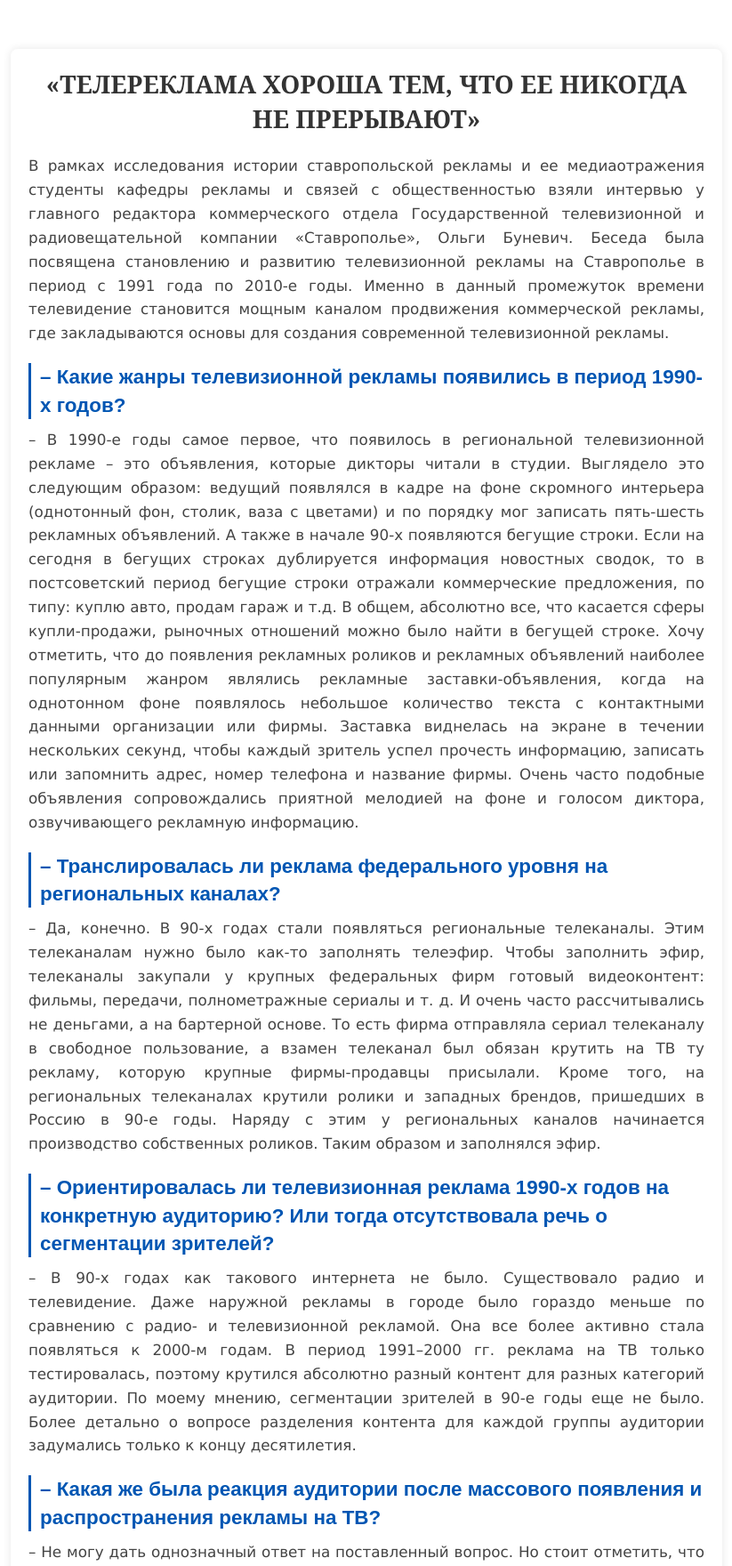
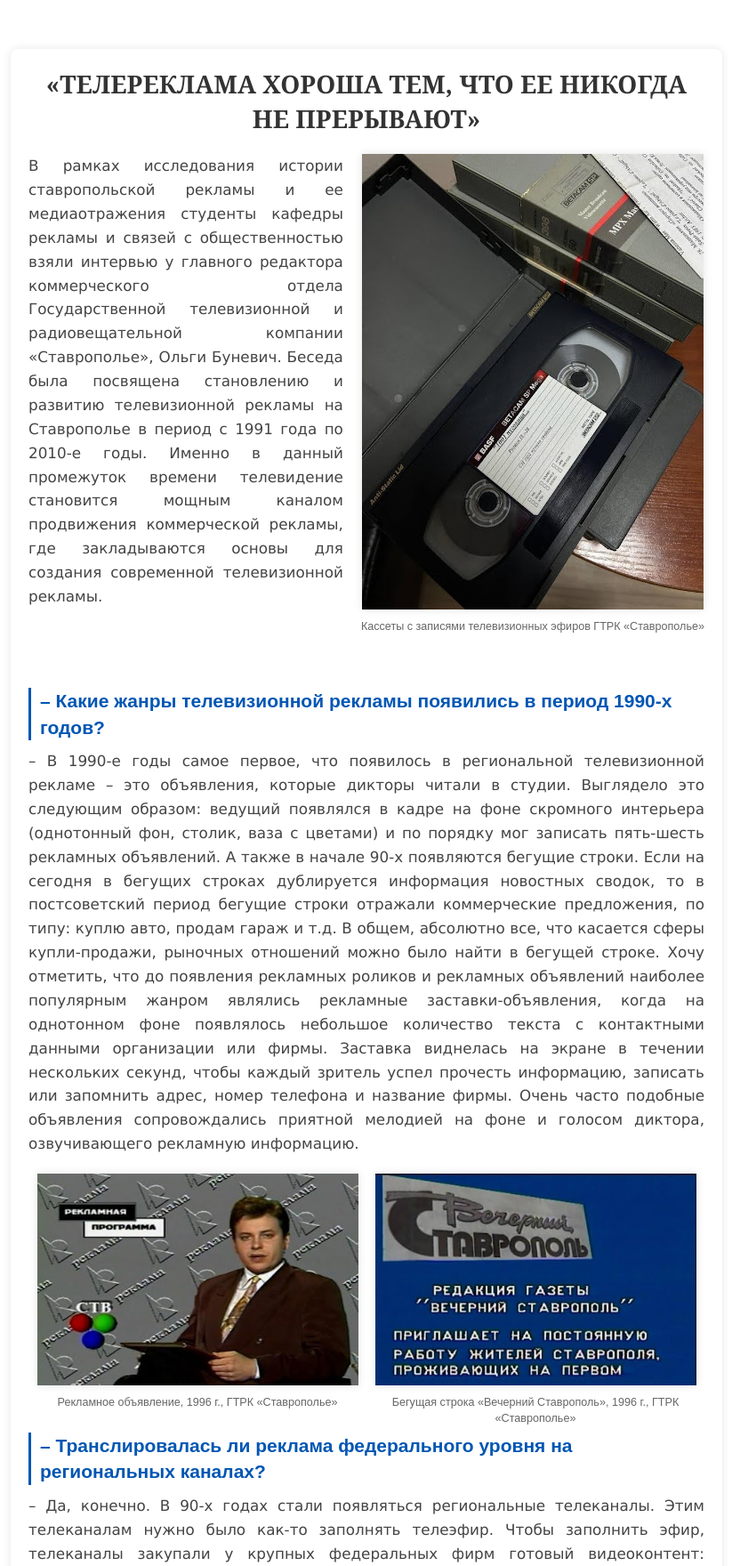
Before and after one commit to Dakter13/server, a Flask app: page /paper in a window 1280 px wide. Shown: the part 166-1926 px from the top of the page at 89% size, without its empty margins (228-1051 px from the left). Run offline with Flask 3, Linux system fonts and the light colour scheme.

Commit message:
Добавление фотографий на сайт

```diff
--- a/static/css/paper.css
+++ b/static/css/paper.css
@@ -21,7 +21,7 @@
 
 .inter__block h3 {
     font-family: 'Arial', sans-serif;
-    font-size: 1.6em;
+    font-size: 1.5em;
     color: #0056b3;
     margin-top: 20px;
     margin-bottom: 10px;
@@ -37,3 +37,58 @@
     margin-bottom: 20px;
     text-align: justify;
 }
+
+.img-container {
+    text-align: center;
+    margin-bottom: 20px;
+}
+
+.img-container img {
+    max-width: 100%;
+    height: auto;
+    box-shadow: 0 0 10px rgba(0, 0, 0, 0.1);
+}
+
+.img-caption {
+    font-family: 'Arial', sans-serif;
+    font-size: 0.9em;
+    color: #666;
+    margin-top: 5px;
+}
+
+.interview-item {
+    display: flex;
+    margin-bottom: 40px;
+}
+
+.interview-item .text {
+    flex: 1;
+}
+
+.interview-item .img-container {
+    flex-shrink: 0;
+    margin-left: 20px;
+    text-align: center;
+}
+
+.interview-item img {
+    max-width: 100%;
+    height: auto;
+    box-shadow: 0 0 10px rgba(0, 0, 0, 0.1);
+}
+
+.img-caption {
+    font-family: 'Arial', sans-serif;
+    font-size: 0.9em;
+    color: #666;
+    margin-top: 5px;
+}
+
+.two-photo{
+    display: flex;
+}
+
+.two-photo .img-container img{
+    width: 95%;
+    height: 95%;
+}
--- a/templates/includes/vgtrk.html
+++ b/templates/includes/vgtrk.html
@@ -1,4 +1,6 @@
 <h2>«ТЕЛЕРЕКЛАМА ХОРОША ТЕМ, ЧТО ЕЕ НИКОГДА НЕ ПРЕРЫВАЮТ»</h2>
+<div class="interview-item">
+    <div class="text">
         <p>
             В рамках исследования истории ставропольской рекламы и ее медиаотражения студенты кафедры рекламы и связей с
             общественностью взяли интервью у главного редактора коммерческого отдела Государственной телевизионной и
@@ -7,6 +9,13 @@
             телевидение становится мощным каналом продвижения коммерческой рекламы, где закладываются основы для
             создания современной телевизионной рекламы.
         </p>
+    </div>
+    <div class="img-container">
+        <img src="../../static/images/vgtrk/0.jpg" alt="Фотография респондента">
+        <div class="img-caption">Кассеты с записями телевизионных эфиров ГТРК «Ставрополье»</div>
+    </div>
+</div>
+
 <h3>
     – Какие жанры телевизионной рекламы появились в период 1990-х годов?
 </h3>
@@ -23,6 +32,16 @@
     информацию, записать или запомнить адрес, номер телефона и название фирмы. Очень часто подобные объявления
     сопровождались приятной мелодией на фоне и голосом диктора, озвучивающего рекламную информацию.
 </p>
+<div class="two-photo">
+    <div class="img-container">
+        <img src="../../static/images/vgtrk/2.jpg" alt="Фотография респондента">
+    <div class="img-caption">Рекламное объявление, 1996 г., ГТРК «Ставрополье»</div>
+    </div>
+    <div class="img-container">
+        <img src="../../static/images/vgtrk/3.jpg" alt="Фотография респондента">
+        <div class="img-caption">Бегущая строка «Вечерний Ставрополь», 1996 г., ГТРК «Ставрополье»</div>
+    </div>
+</div>
 <h3>
     – Транслировалась ли реклама федерального уровня на региональных каналах?
 </h3>
@@ -46,6 +65,10 @@
     разных категорий аудитории. По моему мнению, сегментации зрителей в 90-е годы еще не было. Более детально о вопросе
     разделения контента для каждой группы аудитории задумались только к концу десятилетия.
 </p>
+<div class="img-container">
+    <img src="../../static/images/vgtrk/4.jpg" alt="Фотография респондента">
+    <div class="img-caption">Политическая реклама в эфире ГТРК «Ставрополье», 2000-е годы</div>
+</div>
 <h3>
     – Какая же была реакция аудитории после массового появления и распространения рекламы на ТВ?
 </h3>
--- a/templates/index.html
+++ b/templates/index.html
@@ -136,7 +136,9 @@
                         </p>
                     </div>
                 </div>
-
+                <div class="about__photos">
+                    {% include "includes/photo_index.html" %}
+                </div>
                 <div class="about__title-slider">
                     <h2 class="about__title">
                         Видеолекции
```
Also changed, not shown: static/css/index.css (+41 -0 lines), templates/includes/photo_index.html (added, +10 -0 lines), static/images/photo_block-index/1.jpg (added), static/images/photo_block-index/2.jpg (added), static/images/photo_block-index/3.jpg (added), static/images/photo_block-index/4.png (added), static/images/photo_block-index/5.jpg (added), static/images/photo_block-index/6.jpg (added), static/images/photo_block-index/7.jpg (added), static/images/photo_block-index/8.jpg (added), static/images/vgtrk/0.jpg (added), static/images/vgtrk/1.jpg (added), static/images/vgtrk/2.jpg (added), static/images/vgtrk/3.jpg (added), 1 more files. Lines whose indentation alone changed are shown as unchanged.
